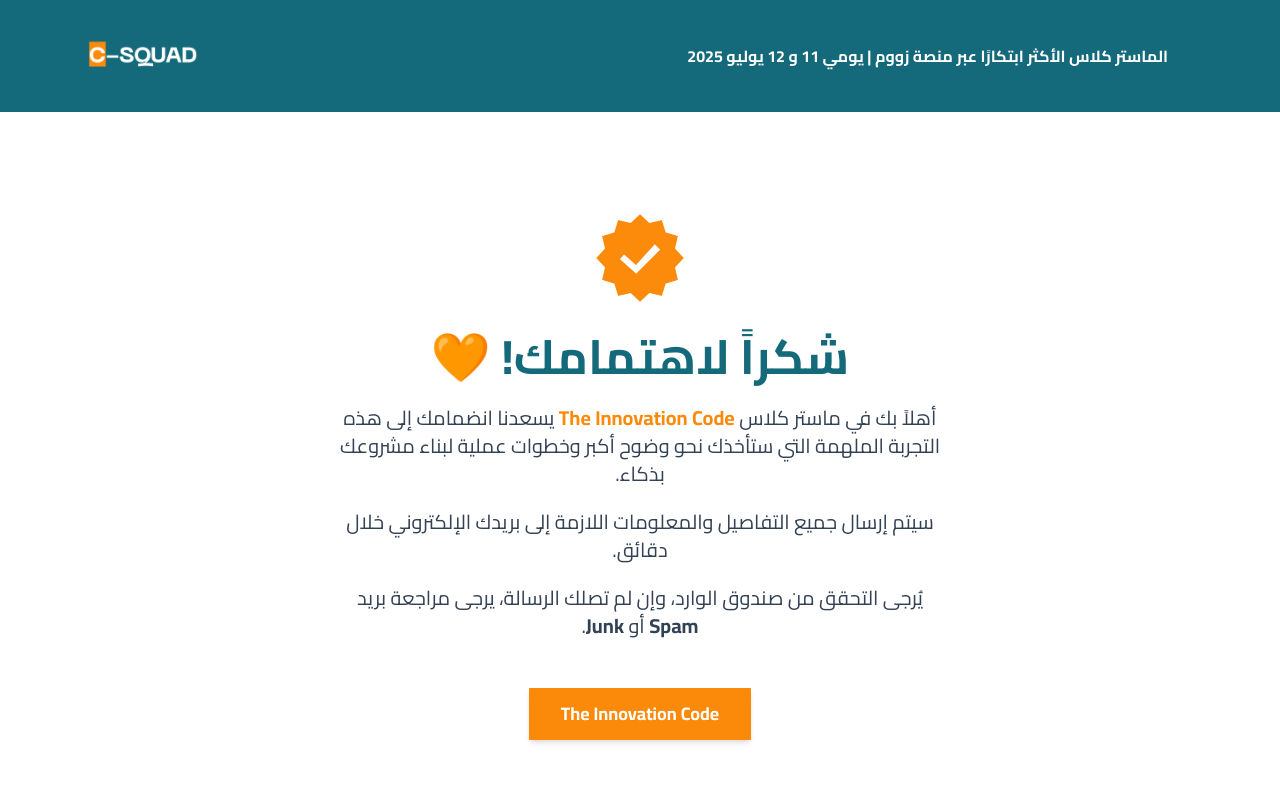
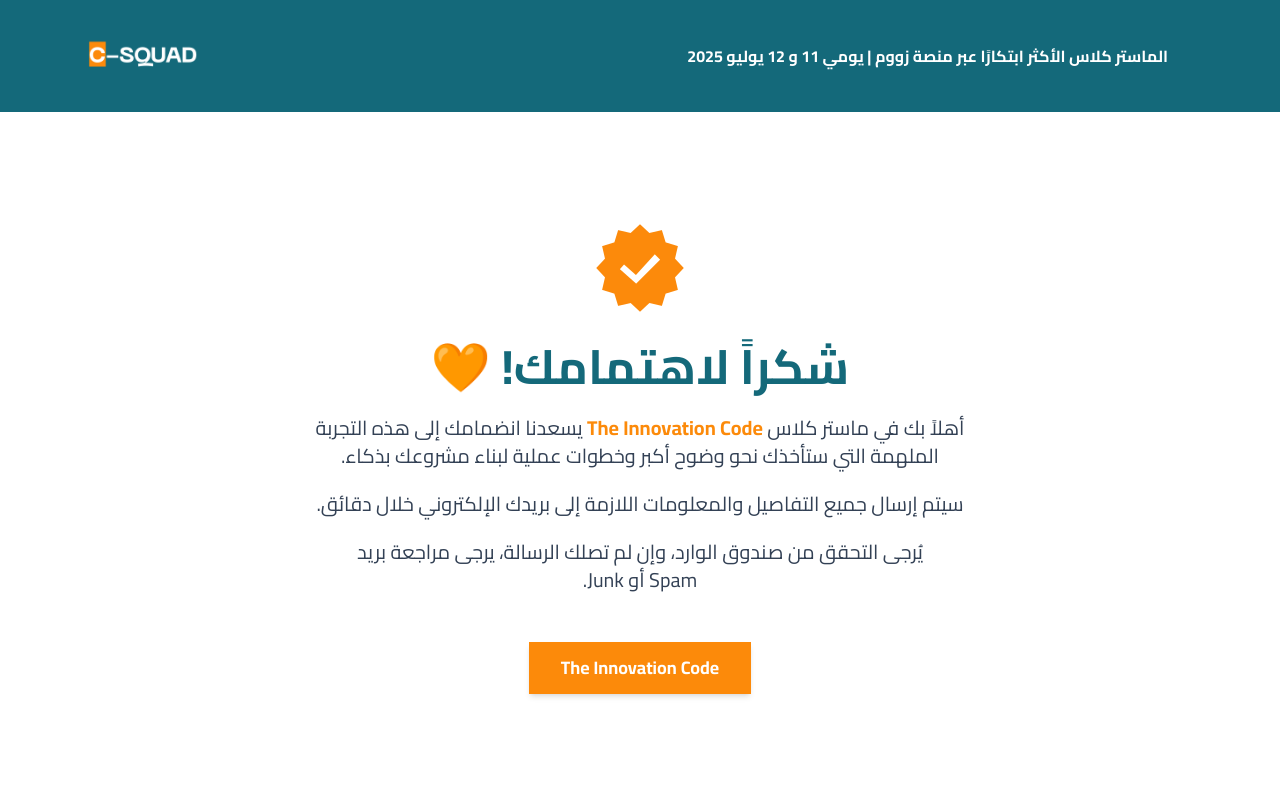
Before and after one commit to Dweirii/C-SQUAD-Master-Class, a Next.js app: page /thank-you in a window 1280 px wide. Shown: the top 800 px of the page. Built offline with nearby package versions, Linux system fonts and the light colour scheme.

Commit message:
Improve the Thank U page UI

```diff
--- a/components/ThankYouClient.tsx
+++ b/components/ThankYouClient.tsx
@@ -69,7 +69,7 @@
             {message}
           </h1>
 
-          <div className="space-y-5 text-slate-700 text-lg md:text-xl leading-loose px-4 text-center" dir="rtl">
+          <div className="space-y-5 text-slate-700 text-lg md:text-xl leading-loose text-center" dir="rtl">
             <p className="text-center">
               أهلاً بك في ماستر كلاس <strong className="text-[#FC8A0A] font-lato">The Innovation Code</strong> يسعدنا انضمامك إلى هذه التجربة الملهمة التي ستأخذك نحو وضوح أكبر وخطوات عملية لبناء مشروعك بذكاء.
             </p>
@@ -77,9 +77,10 @@
               سيتم إرسال جميع التفاصيل والمعلومات اللازمة إلى بريدك الإلكتروني خلال دقائق.
             </p>
             <p className="text-center">
-              يُرجى التحقق من صندوق الوارد، وإن لم تصلك الرسالة، يرجى مراجعة بريد <br/><strong>Spam</strong> أو <strong>Junk</strong>.
+              يُرجى التحقق من صندوق الوارد، وإن لم تصلك الرسالة، يرجى مراجعة بريد <br />Spam أو Junk.
             </p>
           </div>
+
 
           <div className="mt-6">
             <div className="bg-[#FC8A0A] text-white font-bold py-3 px-8 rounded-none text-lg shadow-md hover:shadow-lg transition-all duration-200 font-lato">
```
